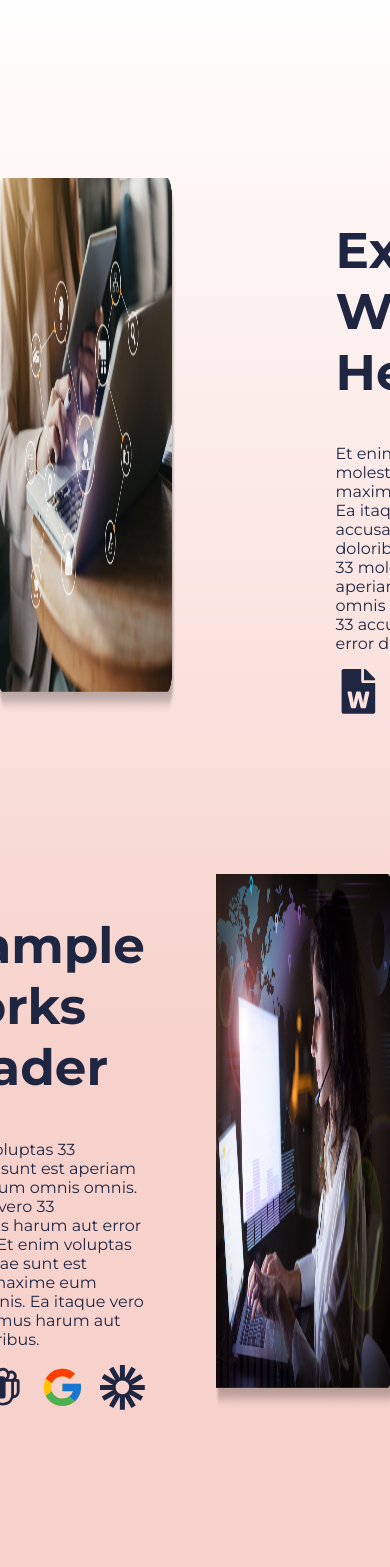
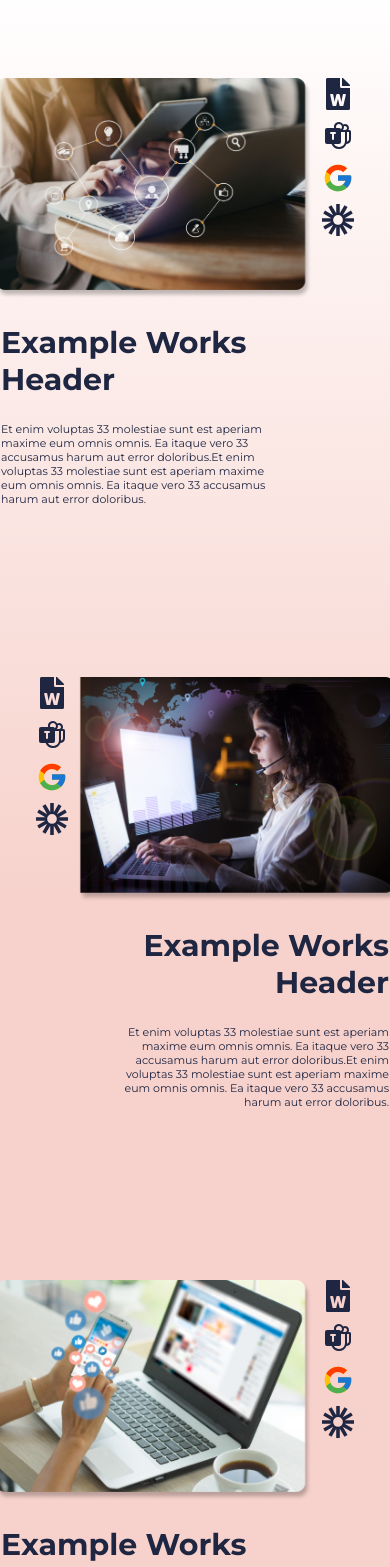
Before and after one commit to roypaul21/TanyaPortfolio, a React (Create React App) app: page / in a window 390 px wide. Shown: the part 3380-4947 px from the top of the page. Built offline with nearby package versions, Linux system fonts and the light colour scheme.

Commit message:
update works page on mobile

```diff
--- a/src/App.css
+++ b/src/App.css
@@ -641,7 +641,7 @@ body {
     background-color: white;
     width: 100%;
     height: 100%;
-    padding: 200px 0px 0px 0px;
+    padding: 100px 0px 100px 0px;
     background-image: linear-gradient(to top, #F7D2CC 50%, white 100%);
     gap: 10rem;
 }
@@ -654,7 +654,6 @@ body {
     width: 100%;
 
 }
-
 
 .works--section--content--box {
    width: 100%;
@@ -677,16 +676,123 @@ body {
     width: 35%;
     display: grid;
 }
+.works--section--content--left{
+    width: 35%;
+    display: grid;
+}
 
 .works--txt--box > h1 {
+    font-size: 50px;
+}
+
+.works--txt--box--left > h1{
     font-size: 50px;
 }
 .works--icon--box {
     display: flex;
     gap: 1rem;
 }
+
 .works--icon {
     font-size: 2.8rem;
+}
+
+.works--mobile, .works--mobile--left{
+    display: none;
+}
+
+
+
+.works--mobile--img {
+    display: none;
+}
+
+@media screen and (max-width: 1200px) {
+    .works--desktop--img {
+        display: none;
+    }
+
+    .works--icon--box{
+        display: none;
+    }
+
+    .works--section--content--box{
+        display: flex;
+        flex-direction: column;
+        gap:0;
+        width: 100%;
+    }
+
+    .works--section--container--box--left{
+        display: flex;
+
+    }
+    .works--section--content--box--left{
+        display: flex;
+        flex-direction: column;
+        align-items: flex-end;
+        width: 100%;
+        gap:0;
+
+     }
+   .works--mobile--left {
+    display: flex;
+    width: 100%;
+    gap:10px;
+    justify-content: flex-end;
+   }
+   .works--mobile{
+    display: flex;
+    width: 100%;
+    gap:10px;
+   }
+
+   .works--mobile--img{
+    display: flex;
+    width: 80%;
+   }
+
+   .works--mobile--icon--box {
+        display: flex;
+        flex-direction: column;
+        gap: 10px;
+   }
+
+    .works--icon--mobile{
+        font-size: 2rem;
+    }
+
+    .works--section--content {
+        width: 70%;
+        padding-left: 1px;
+    }
+
+    .works--section--content--left{
+        width: 70%;
+        padding-left: 1px;
+    }
+
+    .works--txt--box--left {
+      text-align:right;
+      padding-right: 1px;
+    }
+
+    .works--txt--box--left > h1 {
+        font-size: 30px;
+    }
+
+    .works--txt--box--left > p {
+        font-size: 11px;
+    }
+
+    .works--txt--box > h1 {
+        font-size: 30px;
+    }
+
+    .works--txt--box > p {
+        font-size: 11px;
+    }
+
 }
 
 /* Contact Section CSS*/
--- a/src/pages/Works.jsx
+++ b/src/pages/Works.jsx
@@ -7,9 +7,20 @@ export default function Works(){
     return(
         <section id="Works" className="works--section">
             <div className="works--section--container">
+                 {/* Work 1 Right */}
                  <div className="works--section--container--box--right" data-aos="slide-right">
                     <div className="works--section--content--box">
                         <img className="works--desktop--img" src="./images/works1.png" alt="Works"></img>
+
+                        <div className="works--mobile">
+                            <img className="works--mobile--img" src="./images/works1.png" alt="Works"></img>
+                            <div className="works--mobile--icon--box">
+                                <FaFileWord className="works--icon--mobile word--icon" />
+                                <PiMicrosoftTeamsLogoFill className="works--icon--mobile team--icon" />
+                                <FcGoogle className="works--icon--mobile google--icon" />
+                                <SiLoom className="works--icon--mobile loom--icon" />
+                            </div>
+                        </div>
                         <div className="works--section--content">
                             <div className="works--txt--box">
                                <h1 className="works--title">Example Works Header</h1>
@@ -19,7 +30,6 @@ export default function Works(){
                                 </p>
                             </div>
                             <div className="works--icon--box">
-
                                 <FaFileWord className="works--icon word--icon" />
                                 <PiMicrosoftTeamsLogoFill className="works--icon team--icon" />
                                 <FcGoogle className="works--icon google--icon" />
@@ -29,8 +39,55 @@ export default function Works(){
                     </div>
                  </div>
 
+                 {/* Work 2 Left */}
                  <div className="works--section--container--box--left" data-aos="slide-left">
                     <div className="works--section--content--box--left">
+
+                        <div className="works--mobile--left">
+                            <div className="works--mobile--icon--box">
+                                <FaFileWord className="works--icon--mobile word--icon" />
+                                <PiMicrosoftTeamsLogoFill className="works--icon--mobile team--icon" />
+                                <FcGoogle className="works--icon--mobile google--icon" />
+                                <SiLoom className="works--icon--mobile loom--icon" />
+                            </div>
+                            <img className="works--mobile--img" src="./images/works2.png" alt="Works"></img>
+                        </div>
+
+                        <div className="works--section--content--left">
+                            <div className="works--txt--box--left">
+                               <h1 className="works--title">Example Works Header</h1>
+                               <p>Et enim voluptas 33 molestiae sunt est aperiam maxime eum omnis omnis.
+                                  Ea itaque vero 33 accusamus harum aut error doloribus.Et enim voluptas 33 molestiae sunt est aperiam maxime eum omnis omnis.
+                                  Ea itaque vero 33 accusamus harum aut error doloribus.
+                                </p>
+                            </div>
+                            <div className="works--icon--box">
+                                <FaFileWord className="works--icon word--icon" />
+                                <PiMicrosoftTeamsLogoFill className="works--icon team--icon" />
+                                <FcGoogle className="works--icon google--icon" />
+                                <SiLoom className="works--icon loom--icon" />
+                            </div>
+                        </div>
+                        <img className="works--desktop--img" src="./images/works2.png" alt="Works"></img>
+
+                    </div>
+                 </div>
+
+                 {/* Work 3 Right */}
+                 <div className="works--section--container--box--right" data-aos="slide-right">
+                    <div className="works--section--content--box">
+                        <img className="works--desktop--img" src="./images/works3.png" alt="Works"></img>
+
+                        <div className="works--mobile">
+                            <img className="works--mobile--img" src="./images/works3.png" alt="Works"></img>
+                            <div className="works--mobile--icon--box">
+                                <FaFileWord className="works--icon--mobile word--icon" />
+                                <PiMicrosoftTeamsLogoFill className="works--icon--mobile team--icon" />
+                                <FcGoogle className="works--icon--mobile google--icon" />
+                                <SiLoom className="works--icon--mobile loom--icon" />
+                            </div>
+
+                        </div>
                         <div className="works--section--content">
                             <div className="works--txt--box">
                                <h1 className="works--title">Example Works Header</h1>
@@ -40,30 +97,6 @@ export default function Works(){
                                 </p>
                             </div>
                             <div className="works--icon--box">
-
-                                <FaFileWord className="works--icon word--icon" />
-                                <PiMicrosoftTeamsLogoFill className="works--icon team--icon" />
-                                <FcGoogle className="works--icon google--icon" />
-                                <SiLoom className="works--icon loom--icon" />
-                            </div>
-                        </div>
-                        <img className="works--desktop--img" src="./images/works2.png" alt="Works"></img>
-                    </div>
-                 </div>
-
-                 <div className="works--section--container--box--right" data-aos="slide-right">
-                    <div className="works--section--content--box">
-                        <img className="works--desktop--img" src="./images/works3.png" alt="Works"></img>
-                        <div className="works--section--content">
-                            <div className="works--txt--box">
-                               <h1 className="works--title">Example Works Header</h1>
-                               <p>Et enim voluptas 33 molestiae sunt est aperiam maxime eum omnis omnis.
-                                  Ea itaque vero 33 accusamus harum aut error doloribus.Et enim voluptas 33 molestiae sunt est aperiam maxime eum omnis omnis.
-                                  Ea itaque vero 33 accusamus harum aut error doloribus.
-                                </p>
-                            </div>
-                            <div className="works--icon--box">
-
                                 <FaFileWord className="works--icon word--icon" />
                                 <PiMicrosoftTeamsLogoFill className="works--icon team--icon" />
                                 <FcGoogle className="works--icon google--icon" />
```
